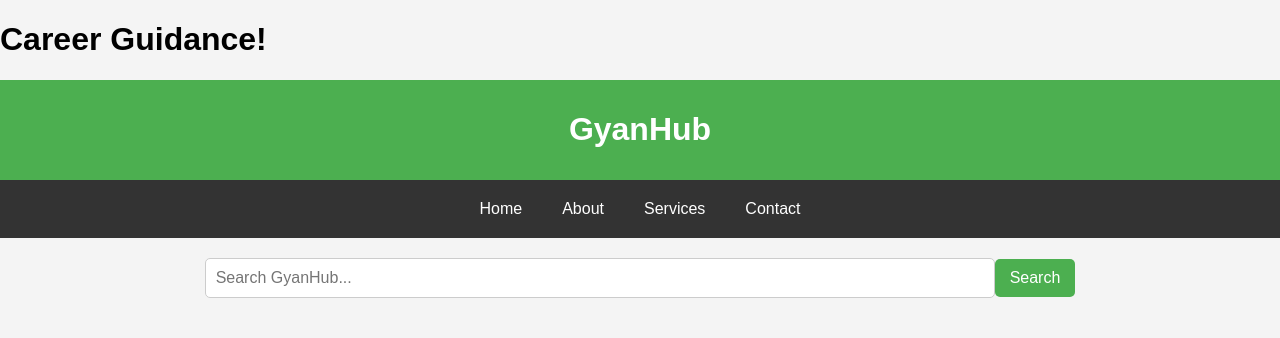
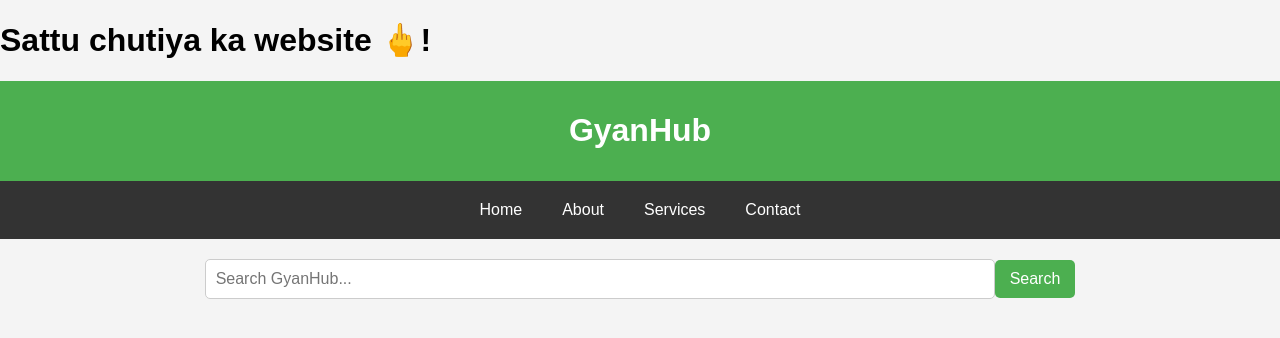
Before and after one commit to Buster365/web, a plain HTML site: page index.html in a window 1280 px wide. Drawn offline with Linux system fonts and the light colour scheme.

Commit message:
Update index.html

```diff
--- a/index.html
+++ b/index.html
@@ -4,7 +4,7 @@
     <title>Loading...</title>
 </head>
 <body>
-    <h1>Career Guidance!</h1>
+    <h1>Sattu chutiya ka website 🖕!</h1>
     <script src="web.js"></script>
 </body>
 </html>
```
